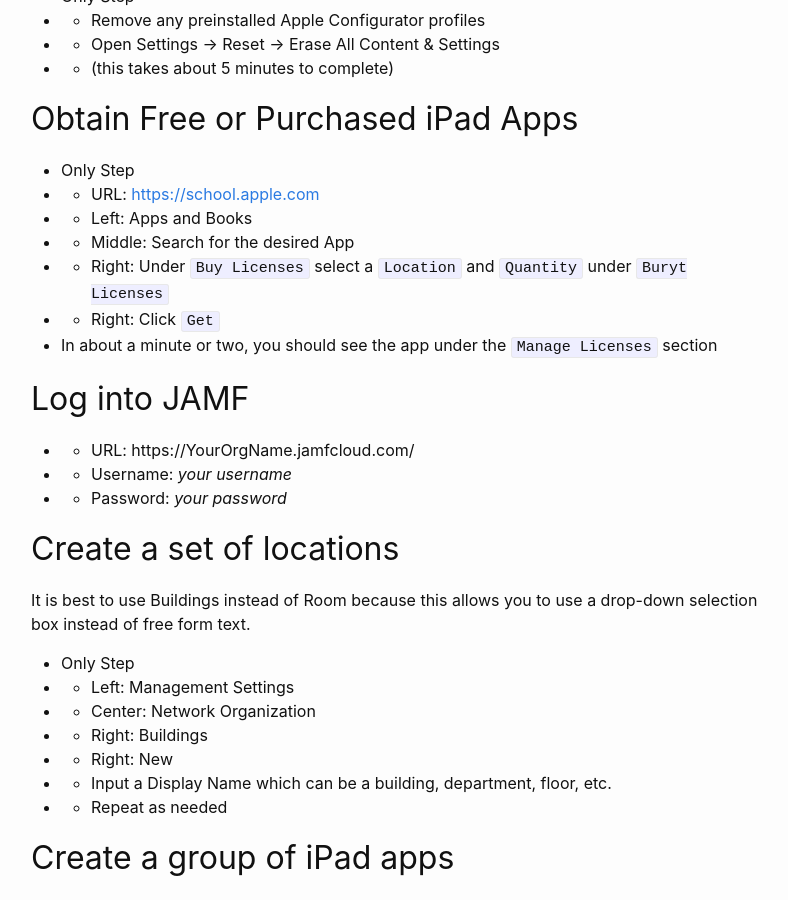
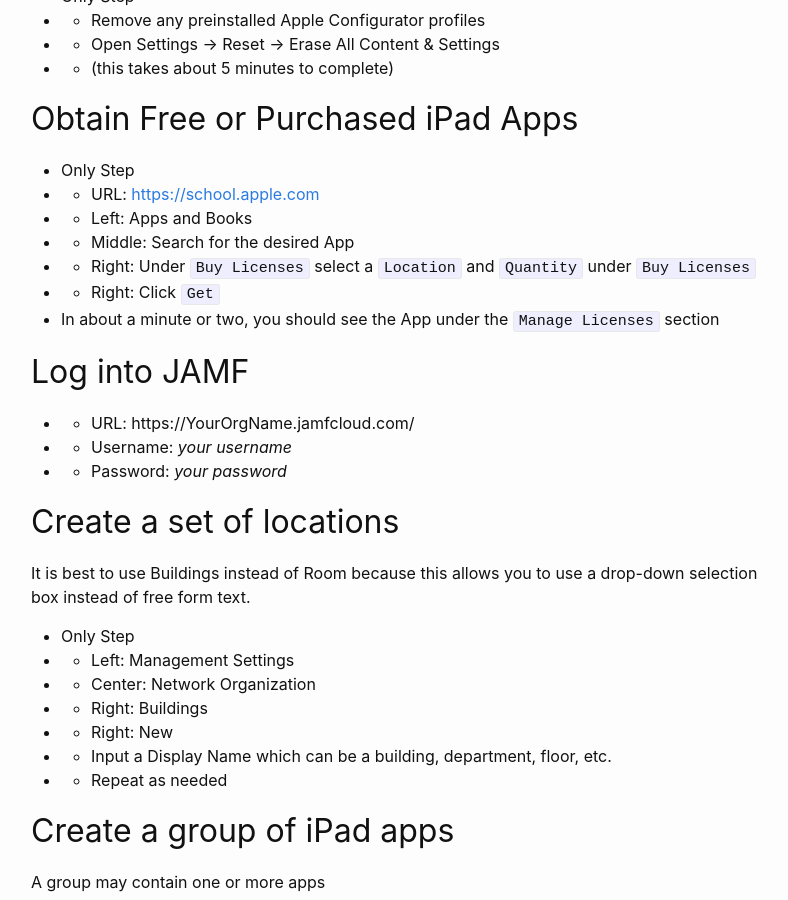
Before and after one commit to jftuga/blog, a Jekyll site: the page built from _posts/2020-08-17--JAMF-iPad-Deployment-Guide.md, in a window 1280 px wide and 900 px high, scrolled down 557 px. Shown: the whole window, without its empty margins (239-1027 px from the left). Built offline with Jekyll 4.4.1, drawn with Linux system fonts in a browser that asks for light colours.

Commit message:
fix typos

```diff
--- a/_posts/2020-08-17--JAMF-iPad-Deployment-Guide.md
+++ b/_posts/2020-08-17--JAMF-iPad-Deployment-Guide.md
@@ -31,9 +31,9 @@ This assumes that the iPad has been imported into this website: [https://school.
 * * URL: [https://school.apple.com](https://school.apple.com)
 * * Left: Apps and Books
 * * Middle: Search for the desired App
-* * Right: Under `Buy Licenses` select a `Location` and `Quantity` under `Buryt Licenses`
+* * Right: Under `Buy Licenses` select a `Location` and `Quantity` under `Buy Licenses`
 * * Right: Click `Get`
-* In about a minute or two, you should see the app under the `Manage Licenses` section
+* In about a minute or two, you should see the App under the `Manage Licenses` section
 
 ## Log into JAMF
 * * URL: https://YourOrgName.jamfcloud.com/
```
